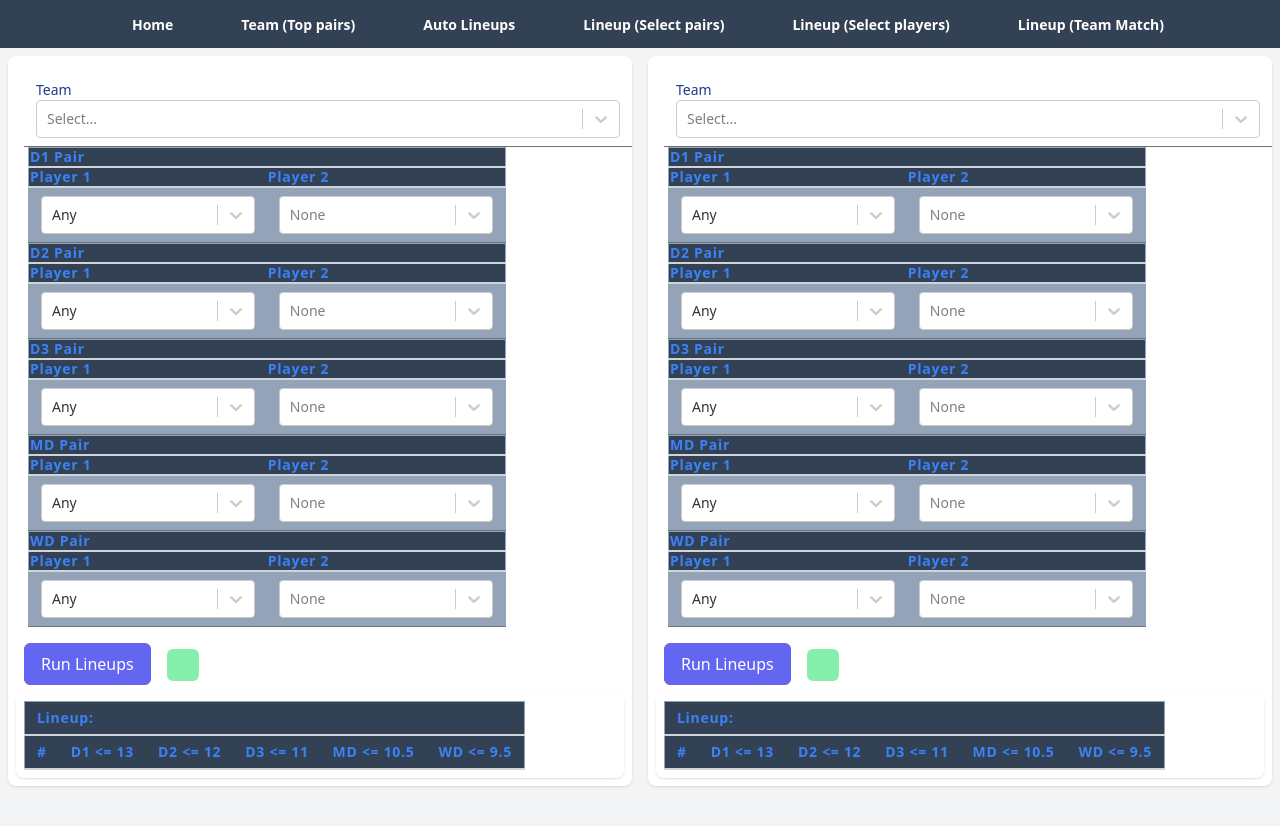
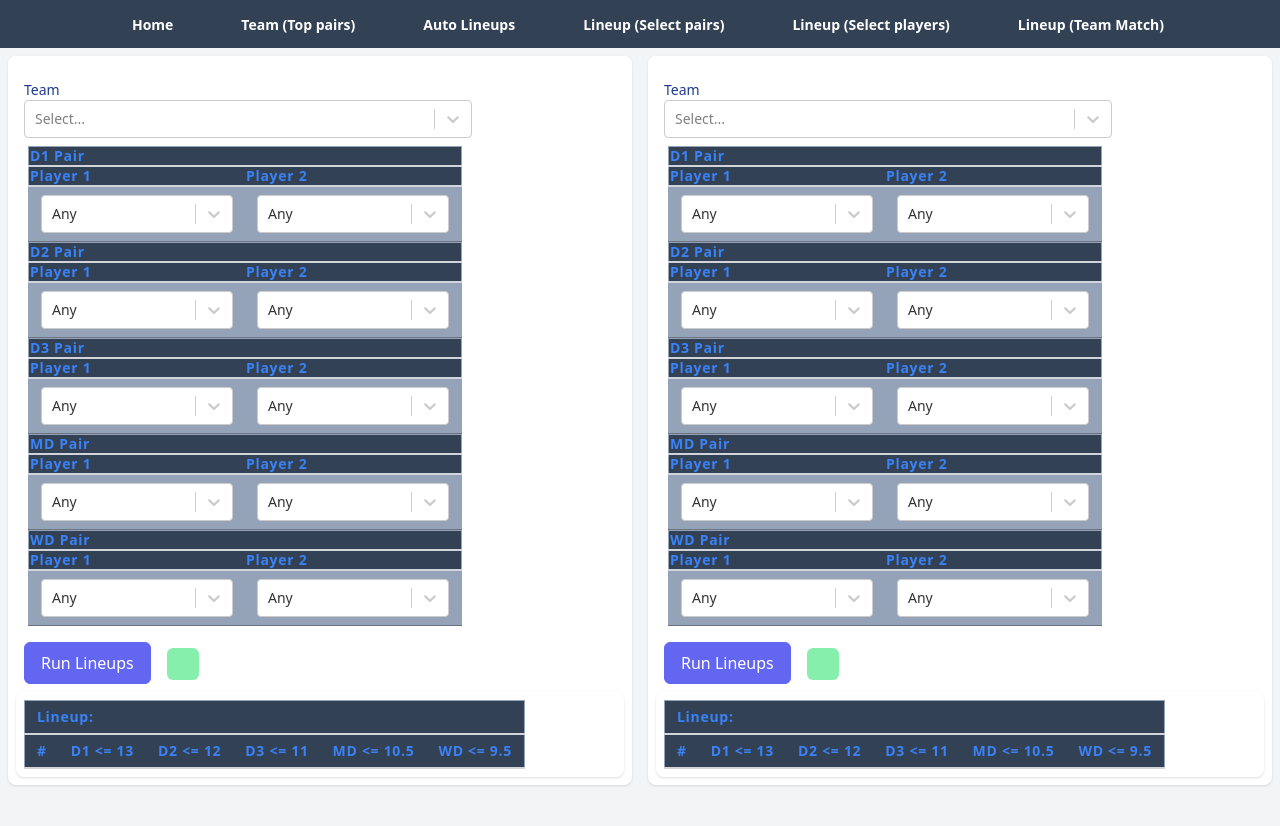
Before and after one commit to austinxyz/match-app, a React (Create React App) app: page /selectpairlineup in a window 1280 px wide. Shown: the top 826 px of the page. Built offline with nearby package versions, Linux system fonts and the light colour scheme.

Commit message:
refine the layout

```diff
--- a/src/components/PairSelectTable.js
+++ b/src/components/PairSelectTable.js
@@ -40,20 +40,18 @@ class PairSelectTable extends React.Component {
                 <tr class="even:bg-slate-50 odd:bg-slate-400">
                     <td class="w-1/4 px-3 py-2 whitespace-no-wrap border-b text-blue-900 border-gray-500 text-sm leading-5">
                     <Select
-                        placeholder="None"
                         onChange={ (e) => this.handleSelect1(e)}
                         values={[]}
                         options={players}
-                        autosize={false}
                         defaultValue={{ label: "Any", value: "" }}
                     />
                     </td>
                     <td class="w-1/4 px-3 py-2 whitespace-no-wrap border-b text-blue-900 border-gray-500 text-sm leading-5">
                     <Select
-                        placeholder="None"
                         onChange={ (e) => this.handleSelect2(e)}
                         values={[]}
                         options={players}
+                        defaultValue={{ label: "Any", value: "" }}
                     />
                     </td>
                  </tr>
--- a/src/components/TeamWithSelectPairs.js
+++ b/src/components/TeamWithSelectPairs.js
@@ -25,7 +25,9 @@ class TeamWithSelectPairs extends React.Component {
 
  handleSelect(e) {
     let team=e.value;
-    this.setState({team:e.value});
+    this.setState({team:e.value,
+        selectedPairs: "",
+        lineup: []});
     TeamService.getTeam(team)
           .then((res) => {
             this.setState((state, props) => ({
@@ -218,7 +220,7 @@ class TeamWithSelectPairs extends React.Component {
     <div class="w-1/2 align-middle inline-block min-w-fit shadow bg-white shadow-dashboard px-2 py-2 rounded-tl-lg rounded-tr-lg rounded-bl-lg rounded-br-lg">
     <div class="m-2 w-full flow-row">
         <div>
-                <div class="flow-row min-w-fix px-3 py-2 whitespace-no-wrap border-b text-blue-900 border-gray-500 text-sm leading-5">
+                <div class="flow-row w-3/4 pr-2 py-2 whitespace-no-wrap text-blue-900 text-sm leading-5">
                 <span class="py-2 pr-2 "> Team</span>
                 <Select
                     onChange={ (e) => this.handleSelect(e)}
```
